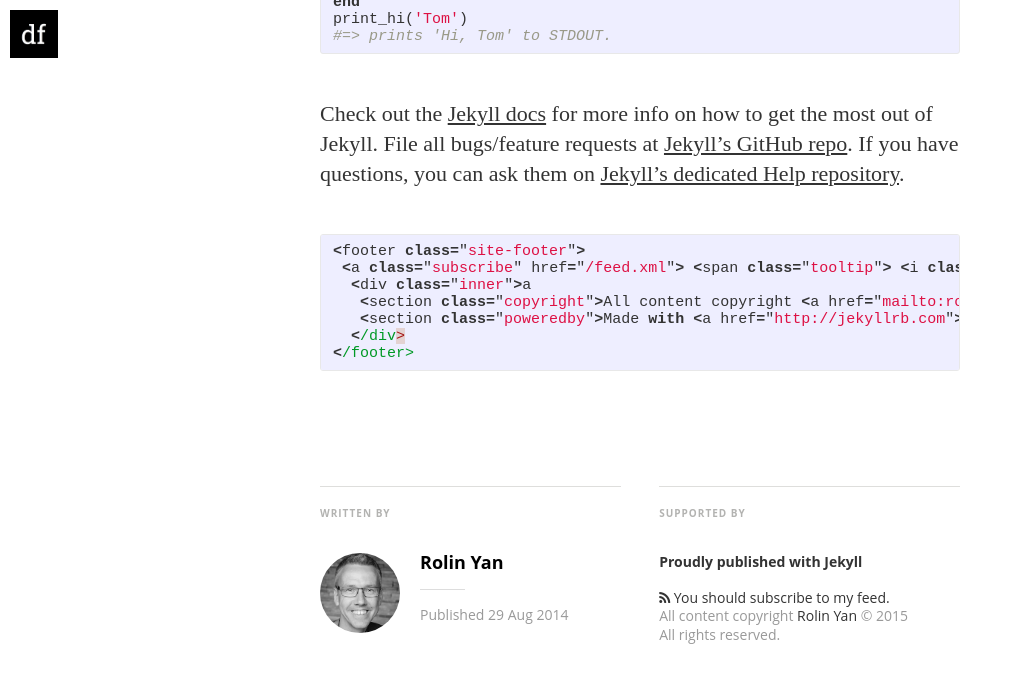
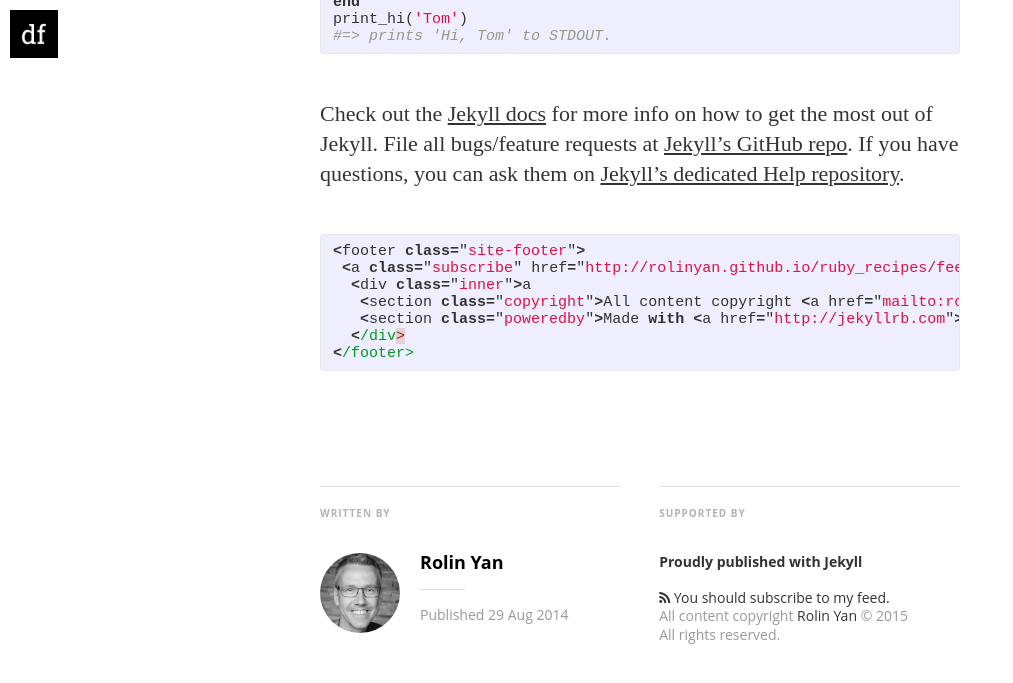
Before and after one commit to rolinyan/ruby_recipes, a Jekyll site: the page built from _posts/2014-08-29-welcome-to-jekyll.markdown, in a window 1280 px wide and 900 px high, scrolled down 1414 px, cut to the strip 0-730 px from the top of the window. Shown: the top 683 px of the strip, without its empty margins (0-1013 px from the left). Built offline with Jekyll 4.4.1, drawn with Linux system fonts in a browser that asks for light colours; nearby versions of some CDN libraries; some web fonts are replaced; Markdown is read by kramdown in place of the engine named in the settings; some of the changed lines change nothing that is shown.

Commit message:
change baseurl

```diff
--- a/_config.yml
+++ b/_config.yml
@@ -20,7 +20,7 @@
 paginate:	5
 
 url: "http://rolinyan.github.io/ruby_recipes" # the base hostname & protocol for your site
-baseurl: ""
+baseurl: "http://rolinyan.github.io/ruby_recipes"
 
 # social icons and sharing options
 social:
```
